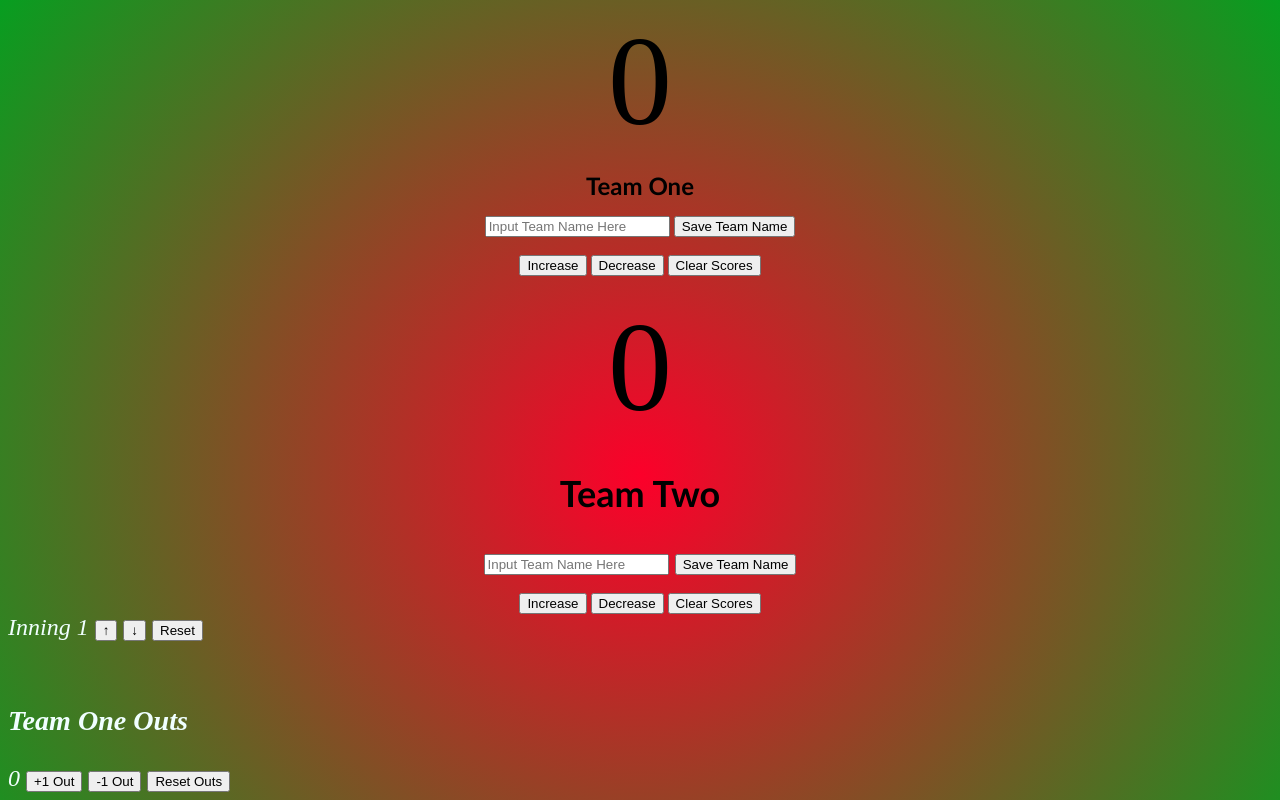
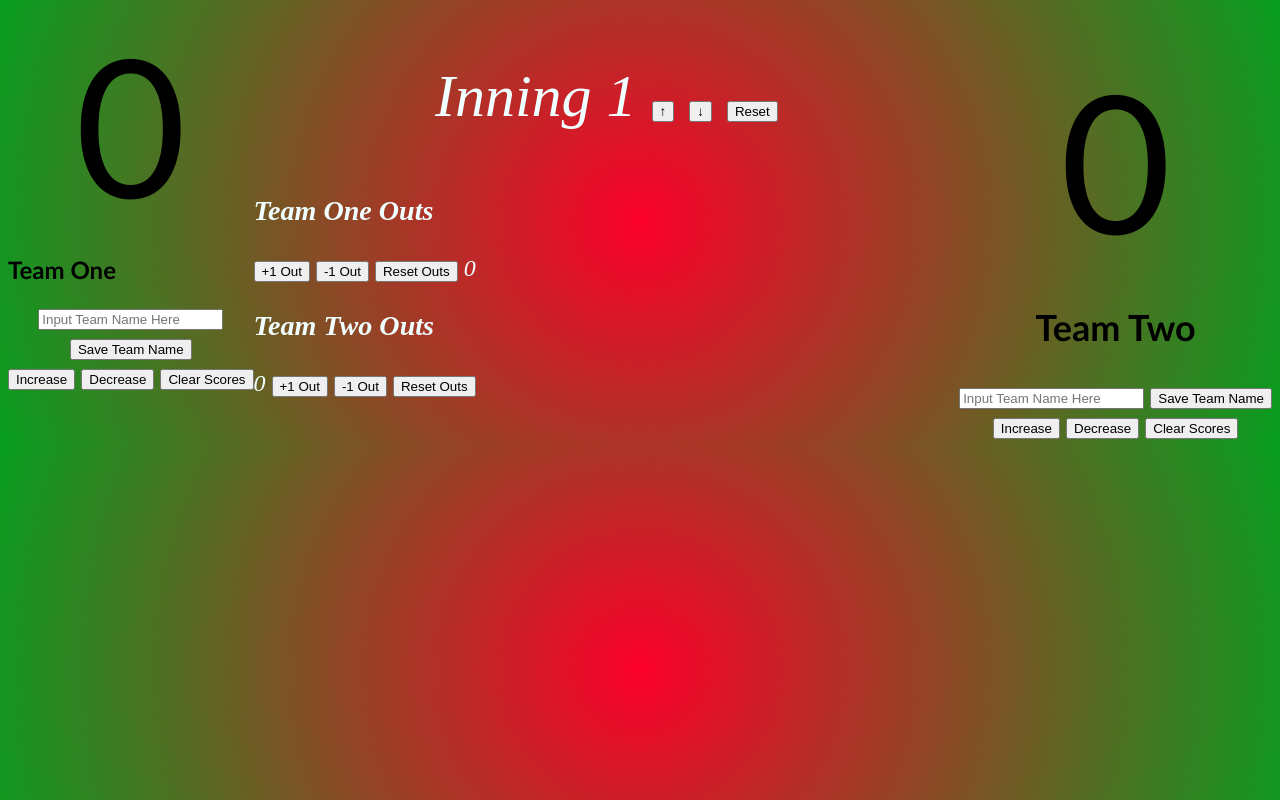
Before and after one commit to Stiigletz/Baseball-app, a website: page app.html in a window 1280 px wide. Shown: the top 800 px of the page. Drawn offline with Linux system fonts and the light colour scheme.

Commit message:
pushing mild changes

```diff
--- a/app.css
+++ b/app.css
@@ -21,13 +21,13 @@ body {
     font: bolder;
 }
 
-#h1 {
+h1 {
     font-family: 'Gill Sans', 'Gill Sans MT', Calibri, 'Trebuchet MS', sans-serif;
     font-size: x-large;
-    font: bolder;
 }
 
 #teamOne {
+    float: left;
     font-family: 'Gill Sans', 'Gill Sans MT', Calibri, 'Trebuchet MS', sans-serif;
     font-size: x-large;
     font: bolder;
@@ -39,6 +39,7 @@ body {
     font-family: 'Gill Sans', 'Gill Sans MT', Calibri, 'Trebuchet MS', sans-serif;
     font-size: x-large;
     font: bolder;
+    float: right;
 }
 
 #buttons {
@@ -47,14 +48,16 @@ body {
 }
 
 .flex-container {
-    margin-right: auto;
+    text-align: center;
+    border: 5px;
     font-style: oblique;
-    font-size: x-large;
+    font-size: 60px;
     color: azure;
 }
 
 #tOneOuts {
-    margin-right: auto;
+    margin-bottom: auto;
+    display: block;
     font-style: oblique;
     font-size: x-large;
     color: azure;
@@ -68,3 +71,9 @@ body {
     color: azure;
 
 }
+
+.teamOneOutsLabel {
+    font-size: x-large;
+    margin: auto;
+    float: right;
+}
--- a/app.html
+++ b/app.html
@@ -10,16 +10,15 @@
 </head>
 
 <body>
-    <link rel="stylesheet" href="app.css">
+    <div id="teamOne">
         <label id="countLabel">0</label>
-    <div>
         <center>
         <h1 id="teamOne">Team One</h1>
+        <br>
         <input id="oneInput", placeholder="Input Team Name Here">
+        <br>
         <button id="savenameOne">Save Team Name</button>
     </center>
-    </div>
-<br>
     <div id="buttons">
         <center>
             <button id="increase">Increase</button>
@@ -27,23 +26,26 @@
             <Button id="clear">Clear Scores</Button>
         </center>
            </div>
+
+    </div>
 <br>
+<br>
+<div id="teamTwo">
     <label id="countLabelTwo">0</label>
-<div id="teamTwo">
     <center>
     <h2 label="teamTwo">Team Two</h2>
     <input id="twoInput", placeholder="Input Team Name Here">
     <button id="savenameTwo">Save Team Name</button>
 </center>
-</div>
-
-<br>
-
     <div id="buttons">
     <button id="increaseTwo">Increase</button>
     <Button id="decreaseTwo">Decrease</Button>
     <Button id="clearTwo">Clear Scores</Button>
     </div>
+</div>
+
+<br>
+
 
 <div class="flex-container">
     <label id="inning">Inning</label>
@@ -57,13 +59,14 @@
 
 <div id="tOneOuts">
     <h3>Team One Outs</h3>
-    <label id="teamOneOutsLabel">0</label>
         <button id="oneOutUp">+1 Out</button>
         <button id="oneOutDwn">-1 Out</button>
         <button id="oneOutRst">Reset Outs</button>
+        <label id="teamOneOutsLabel">0</label>
+
 </div>
-<br>
-<br>
+
+
 <div id="tTwoOuts">
     <h3>Team Two Outs</h3>
     <label id="teamTwoOutsLabel">0</label>
```
Lines whose indentation alone changed are shown as unchanged.
